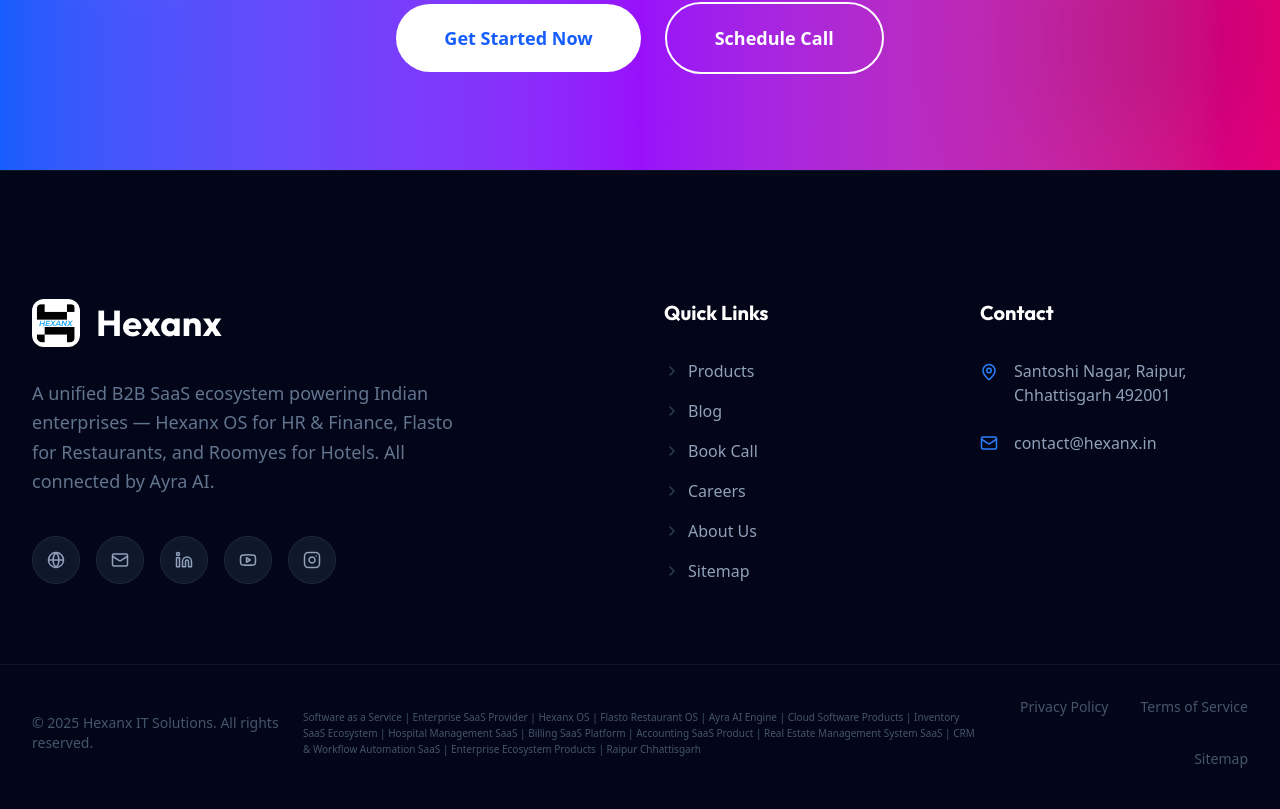
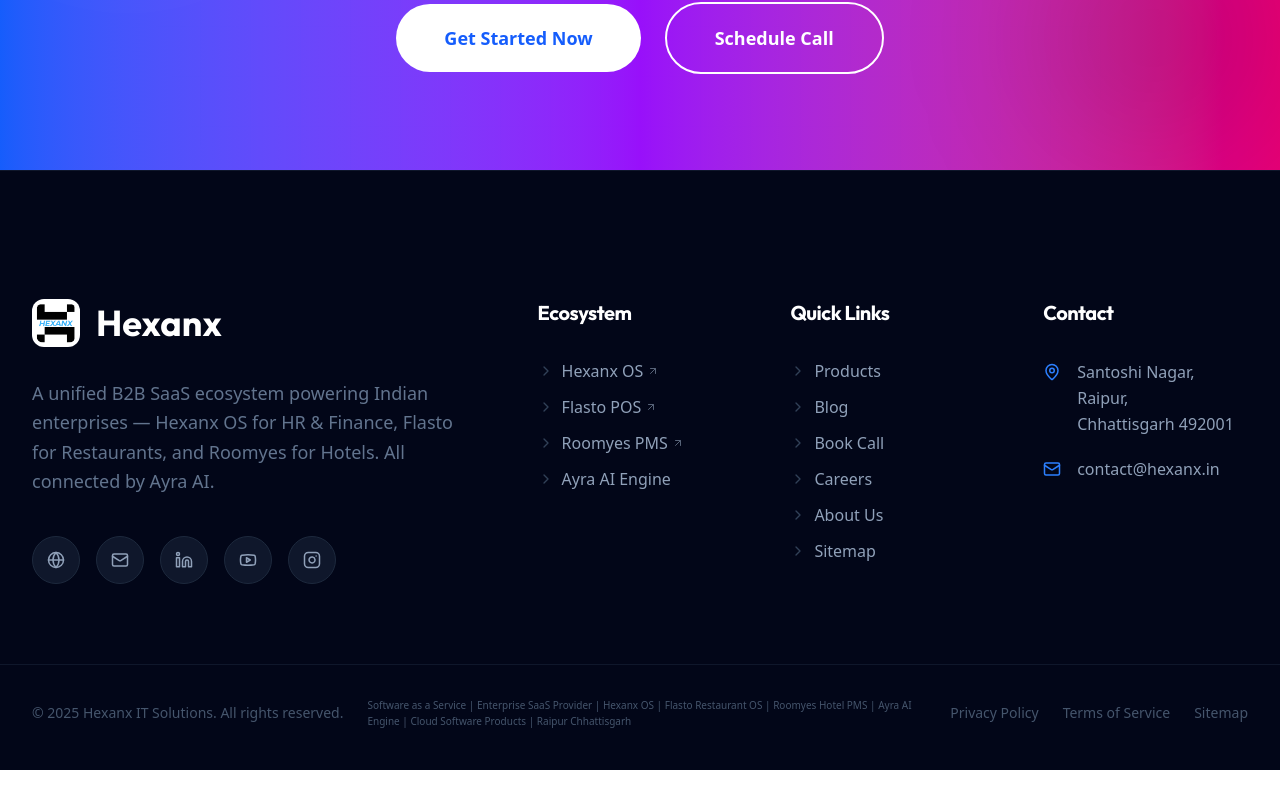
Before and after one commit to Mohit-Kumar-Sahu/Hexanx, a React (Vite) app: page / in a window 1280 px wide. Shown: the part 9146-9955 px from the top of the page. After the commit the page ends 9916 px from the top, so only its background shows below. Built offline with nearby package versions, Linux system fonts and the light colour scheme.

Commit message:
fix(footer): prevent Sitemap text wrap with vertical flex stacking, 5-col grid, and whitespace-nowrap

```diff
--- a/frontend/src/components/Footer.jsx
+++ b/frontend/src/components/Footer.jsx
@@ -1,18 +1,20 @@
 import React from 'react';
 import { Link } from 'react-router-dom';
-import { Globe, Mail, Linkedin, Youtube, Instagram, ChevronRight, MapPin } from 'lucide-react';
+import { Globe, Mail, Linkedin, Youtube, Instagram, ChevronRight, MapPin, ArrowUpRight } from 'lucide-react';
 
 export default function Footer() {
   return (
     <footer className="bg-slate-950 text-slate-400 pt-24 sm:pt-32 pb-10 relative z-10 border-t border-slate-900 overflow-x-hidden w-full">
-      <div className="container mx-auto px-4 sm:px-6 md:px-8 grid grid-cols-1 sm:grid-cols-2 md:grid-cols-4 gap-8 md:gap-12 mb-16 sm:mb-20">
-        <div className="col-span-1 sm:col-span-2">
+      <div className="container mx-auto px-4 sm:px-6 md:px-8 grid grid-cols-1 sm:grid-cols-2 md:grid-cols-4 lg:grid-cols-5 gap-8 md:gap-10 lg:gap-12 mb-16 sm:mb-20">
+
+        {/* Brand & Ecosystem Overview */}
+        <div className="col-span-1 sm:col-span-2 lg:col-span-2">
           <h2 className="text-3xl sm:text-4xl font-bold text-white mb-6 sm:mb-8 flex items-center">
             <img src="/logo.png" alt="Hexanx Logo" className="w-10 h-10 sm:w-12 sm:h-12 object-contain mr-4 bg-white rounded-xl p-1" />
             Hexanx
           </h2>
           <p className="max-w-md text-base sm:text-lg leading-relaxed mb-8 sm:mb-10 text-slate-500 font-light">
-            A unified B2B SaaS ecosystem powering Indian enterprises — Hexanx OS for HR & Finance, Flasto for Restaurants, and Roomyes for Hotels. All connected by Ayra AI.
+            A unified B2B SaaS ecosystem powering Indian enterprises — Hexanx OS for HR &amp; Finance, Flasto for Restaurants, and Roomyes for Hotels. All connected by Ayra AI.
           </p>
           <div className="flex flex-wrap gap-3 sm:gap-4">
              {[
@@ -29,9 +31,36 @@
           </div>
         </div>
 
+        {/* Ecosystem Products */}
         <div>
-          <h3 className="text-white font-bold mb-6 sm:mb-8 text-lg sm:text-xl">Quick Links</h3>
-          <ul className="space-y-3 sm:space-y-4 text-sm sm:text-base">
+          <h3 className="text-white font-bold mb-6 sm:mb-8 text-lg sm:text-xl tracking-tight">Ecosystem</h3>
+          <ul className="flex flex-col gap-y-2.5 sm:gap-y-3 text-sm sm:text-base">
+            {[
+              { name: "Hexanx OS", path: "https://os.hexanx.in", isExternal: true },
+              { name: "Flasto POS", path: "https://flasto.in", isExternal: true },
+              { name: "Roomyes PMS", path: "https://roomyes.hexanx.in", isExternal: true },
+              { name: "Ayra AI Engine", path: "/#ayra", isExternal: false },
+            ].map(item => (
+              <li key={item.name} className="flex items-center group">
+                <ChevronRight size={16} className="mr-2 text-slate-700 group-hover:text-blue-500 transition-colors shrink-0"/>
+                {item.isExternal ? (
+                  <a href={item.path} target="_blank" rel="noopener noreferrer" className="whitespace-nowrap text-slate-400 group-hover:text-blue-400 transition-colors flex items-center gap-1">
+                    {item.name} <ArrowUpRight size={12} className="opacity-60" />
+                  </a>
+                ) : (
+                  <Link to={item.path} className="whitespace-nowrap text-slate-400 group-hover:text-blue-400 transition-colors">
+                    {item.name}
+                  </Link>
+                )}
+              </li>
+            ))}
+          </ul>
+        </div>
+
+        {/* Quick Links */}
+        <div>
+          <h3 className="text-white font-bold mb-6 sm:mb-8 text-lg sm:text-xl tracking-tight">Quick Links</h3>
+          <ul className="flex flex-col gap-y-2.5 sm:gap-y-3 text-sm sm:text-base">
             {[
                { name: "Products", path: "/products"},
                { name: "Blog", path: "/blog"},
@@ -40,20 +69,23 @@
                { name: "About Us", path: "/about"},
                { name: "Sitemap", path: "/sitemap"}
             ].map(item => (
-               <li key={item.name} className="hover:text-blue-400 cursor-pointer transition-colors flex items-center group">
+               <li key={item.name} className="flex items-center group">
                   <ChevronRight size={16} className="mr-2 text-slate-700 group-hover:text-blue-500 transition-colors shrink-0"/>
-                  <Link to={item.path}>{item.name}</Link>
+                  <Link to={item.path} className="whitespace-nowrap text-slate-400 group-hover:text-blue-400 transition-colors">
+                    {item.name}
+                  </Link>
                </li>
             ))}
           </ul>
         </div>
 
+        {/* Contact Information */}
         <div>
-          <h3 className="text-white font-bold mb-6 sm:mb-8 text-lg sm:text-xl">Contact</h3>
-          <ul className="space-y-4 sm:space-y-6 text-sm sm:text-base">
+          <h3 className="text-white font-bold mb-6 sm:mb-8 text-lg sm:text-xl tracking-tight">Contact</h3>
+          <ul className="flex flex-col gap-y-4 sm:gap-y-5 text-sm sm:text-base">
             <li className="flex items-start gap-3 sm:gap-4">
                <MapPin className="shrink-0 text-blue-500 mt-1" size={18}/>
-               <span>Santoshi Nagar, Raipur,<br/>Chhattisgarh 492001</span>
+               <span className="leading-relaxed">Santoshi Nagar, Raipur,<br/>Chhattisgarh 492001</span>
             </li>
             <li className="flex items-center gap-3 sm:gap-4">
                <Mail className="shrink-0 text-blue-500" size={18}/>
@@ -63,17 +95,18 @@
         </div>
       </div>
 
-      <div className="container mx-auto px-4 sm:px-6 md:px-8 pt-8 border-t border-slate-900 flex flex-col md:flex-row justify-between items-center text-xs sm:text-sm text-slate-600 gap-4 md:gap-0 text-center md:text-left">
-        <p>&copy; {new Date().getFullYear()} Hexanx IT Solutions. All rights reserved.</p>
+      {/* Bottom Sub-Footer Bar */}
+      <div className="container mx-auto px-4 sm:px-6 md:px-8 pt-8 border-t border-slate-900 flex flex-col lg:flex-row justify-between items-center text-xs sm:text-sm text-slate-600 gap-4 lg:gap-6 text-center lg:text-left">
+        <p className="whitespace-nowrap">&copy; {new Date().getFullYear()} Hexanx IT Solutions. All rights reserved.</p>
 
-        <div className="max-w-2xl text-[10px] text-slate-600 leading-relaxed my-2 md:my-0">
-          <p>Software as a Service | Enterprise SaaS Provider | Hexanx OS | Flasto Restaurant OS | Ayra AI Engine | Cloud Software Products | Inventory SaaS Ecosystem | Hospital Management SaaS | Billing SaaS Platform | Accounting SaaS Product | Real Estate Management System SaaS | CRM & Workflow Automation SaaS | Enterprise Ecosystem Products | Raipur Chhattisgarh</p>
+        <div className="max-w-xl text-[10px] text-slate-600 leading-relaxed my-2 lg:my-0 text-center lg:text-left">
+          <p>Software as a Service | Enterprise SaaS Provider | Hexanx OS | Flasto Restaurant OS | Roomyes Hotel PMS | Ayra AI Engine | Cloud Software Products | Raipur Chhattisgarh</p>
         </div>
 
-        <div className="flex flex-wrap gap-4 sm:gap-8 mt-2 md:mt-0 justify-center md:justify-end">
-           <Link to="/privacy" className="hover:text-white cursor-pointer transition-colors">Privacy Policy</Link>
-           <Link to="/terms" className="hover:text-white cursor-pointer transition-colors">Terms of Service</Link>
-           <Link to="/sitemap" className="hover:text-white cursor-pointer transition-colors">Sitemap</Link>
+        <div className="flex items-center gap-4 sm:gap-6 justify-center lg:justify-end shrink-0 whitespace-nowrap">
+           <Link to="/privacy" className="hover:text-white cursor-pointer transition-colors whitespace-nowrap">Privacy Policy</Link>
+           <Link to="/terms" className="hover:text-white cursor-pointer transition-colors whitespace-nowrap">Terms of Service</Link>
+           <Link to="/sitemap" className="hover:text-white cursor-pointer transition-colors whitespace-nowrap">Sitemap</Link>
         </div>
       </div>
     </footer>
--- a/src/components/Footer.jsx
+++ b/src/components/Footer.jsx
@@ -1,18 +1,20 @@
 import React from 'react';
 import { Link } from 'react-router-dom';
-import { Globe, Mail, Linkedin, Youtube, Instagram, ChevronRight, MapPin } from 'lucide-react';
+import { Globe, Mail, Linkedin, Youtube, Instagram, ChevronRight, MapPin, ArrowUpRight } from 'lucide-react';
 
 export default function Footer() {
   return (
     <footer className="bg-slate-950 text-slate-400 pt-24 sm:pt-32 pb-10 relative z-10 border-t border-slate-900 overflow-x-hidden w-full">
-      <div className="container mx-auto px-4 sm:px-6 md:px-8 grid grid-cols-1 sm:grid-cols-2 md:grid-cols-4 gap-8 md:gap-12 mb-16 sm:mb-20">
-        <div className="col-span-1 sm:col-span-2">
+      <div className="container mx-auto px-4 sm:px-6 md:px-8 grid grid-cols-1 sm:grid-cols-2 md:grid-cols-4 lg:grid-cols-5 gap-8 md:gap-10 lg:gap-12 mb-16 sm:mb-20">
+
+        {/* Brand & Ecosystem Overview */}
+        <div className="col-span-1 sm:col-span-2 lg:col-span-2">
           <h2 className="text-3xl sm:text-4xl font-bold text-white mb-6 sm:mb-8 flex items-center">
             <img src="/logo.png" alt="Hexanx Logo" className="w-10 h-10 sm:w-12 sm:h-12 object-contain mr-4 bg-white rounded-xl p-1" />
             Hexanx
           </h2>
           <p className="max-w-md text-base sm:text-lg leading-relaxed mb-8 sm:mb-10 text-slate-500 font-light">
-            A unified B2B SaaS ecosystem powering Indian enterprises — Hexanx OS for HR & Finance, Flasto for Restaurants, and Roomyes for Hotels. All connected by Ayra AI.
+            A unified B2B SaaS ecosystem powering Indian enterprises — Hexanx OS for HR &amp; Finance, Flasto for Restaurants, and Roomyes for Hotels. All connected by Ayra AI.
           </p>
           <div className="flex flex-wrap gap-3 sm:gap-4">
              {[
@@ -29,9 +31,36 @@
           </div>
         </div>
 
+        {/* Ecosystem Products */}
         <div>
-          <h3 className="text-white font-bold mb-6 sm:mb-8 text-lg sm:text-xl">Quick Links</h3>
-          <ul className="space-y-3 sm:space-y-4 text-sm sm:text-base">
+          <h3 className="text-white font-bold mb-6 sm:mb-8 text-lg sm:text-xl tracking-tight">Ecosystem</h3>
+          <ul className="flex flex-col gap-y-2.5 sm:gap-y-3 text-sm sm:text-base">
+            {[
+              { name: "Hexanx OS", path: "https://os.hexanx.in", isExternal: true },
+              { name: "Flasto POS", path: "https://flasto.in", isExternal: true },
+              { name: "Roomyes PMS", path: "https://roomyes.hexanx.in", isExternal: true },
+              { name: "Ayra AI Engine", path: "/#ayra", isExternal: false },
+            ].map(item => (
+              <li key={item.name} className="flex items-center group">
+                <ChevronRight size={16} className="mr-2 text-slate-700 group-hover:text-blue-500 transition-colors shrink-0"/>
+                {item.isExternal ? (
+                  <a href={item.path} target="_blank" rel="noopener noreferrer" className="whitespace-nowrap text-slate-400 group-hover:text-blue-400 transition-colors flex items-center gap-1">
+                    {item.name} <ArrowUpRight size={12} className="opacity-60" />
+                  </a>
+                ) : (
+                  <Link to={item.path} className="whitespace-nowrap text-slate-400 group-hover:text-blue-400 transition-colors">
+                    {item.name}
+                  </Link>
+                )}
+              </li>
+            ))}
+          </ul>
+        </div>
+
+        {/* Quick Links */}
+        <div>
+          <h3 className="text-white font-bold mb-6 sm:mb-8 text-lg sm:text-xl tracking-tight">Quick Links</h3>
+          <ul className="flex flex-col gap-y-2.5 sm:gap-y-3 text-sm sm:text-base">
             {[
                { name: "Products", path: "/products"},
                { name: "Blog", path: "/blog"},
@@ -40,20 +69,23 @@
                { name: "About Us", path: "/about"},
                { name: "Sitemap", path: "/sitemap"}
             ].map(item => (
-               <li key={item.name} className="hover:text-blue-400 cursor-pointer transition-colors flex items-center group">
+               <li key={item.name} className="flex items-center group">
                   <ChevronRight size={16} className="mr-2 text-slate-700 group-hover:text-blue-500 transition-colors shrink-0"/>
-                  <Link to={item.path}>{item.name}</Link>
+                  <Link to={item.path} className="whitespace-nowrap text-slate-400 group-hover:text-blue-400 transition-colors">
+                    {item.name}
+                  </Link>
                </li>
             ))}
           </ul>
         </div>
 
+        {/* Contact Information */}
         <div>
-          <h3 className="text-white font-bold mb-6 sm:mb-8 text-lg sm:text-xl">Contact</h3>
-          <ul className="space-y-4 sm:space-y-6 text-sm sm:text-base">
+          <h3 className="text-white font-bold mb-6 sm:mb-8 text-lg sm:text-xl tracking-tight">Contact</h3>
+          <ul className="flex flex-col gap-y-4 sm:gap-y-5 text-sm sm:text-base">
             <li className="flex items-start gap-3 sm:gap-4">
                <MapPin className="shrink-0 text-blue-500 mt-1" size={18}/>
-               <span>Santoshi Nagar, Raipur,<br/>Chhattisgarh 492001</span>
+               <span className="leading-relaxed">Santoshi Nagar, Raipur,<br/>Chhattisgarh 492001</span>
             </li>
             <li className="flex items-center gap-3 sm:gap-4">
                <Mail className="shrink-0 text-blue-500" size={18}/>
@@ -63,17 +95,18 @@
         </div>
       </div>
 
-      <div className="container mx-auto px-4 sm:px-6 md:px-8 pt-8 border-t border-slate-900 flex flex-col md:flex-row justify-between items-center text-xs sm:text-sm text-slate-600 gap-4 md:gap-0 text-center md:text-left">
-        <p>&copy; {new Date().getFullYear()} Hexanx IT Solutions. All rights reserved.</p>
+      {/* Bottom Sub-Footer Bar */}
+      <div className="container mx-auto px-4 sm:px-6 md:px-8 pt-8 border-t border-slate-900 flex flex-col lg:flex-row justify-between items-center text-xs sm:text-sm text-slate-600 gap-4 lg:gap-6 text-center lg:text-left">
+        <p className="whitespace-nowrap">&copy; {new Date().getFullYear()} Hexanx IT Solutions. All rights reserved.</p>
 
-        <div className="max-w-2xl text-[10px] text-slate-600 leading-relaxed my-2 md:my-0">
-          <p>Software as a Service | Enterprise SaaS Provider | Hexanx OS | Flasto Restaurant OS | Ayra AI Engine | Cloud Software Products | Inventory SaaS Ecosystem | Hospital Management SaaS | Billing SaaS Platform | Accounting SaaS Product | Real Estate Management System SaaS | CRM & Workflow Automation SaaS | Enterprise Ecosystem Products | Raipur Chhattisgarh</p>
+        <div className="max-w-xl text-[10px] text-slate-600 leading-relaxed my-2 lg:my-0 text-center lg:text-left">
+          <p>Software as a Service | Enterprise SaaS Provider | Hexanx OS | Flasto Restaurant OS | Roomyes Hotel PMS | Ayra AI Engine | Cloud Software Products | Raipur Chhattisgarh</p>
         </div>
 
-        <div className="flex flex-wrap gap-4 sm:gap-8 mt-2 md:mt-0 justify-center md:justify-end">
-           <Link to="/privacy" className="hover:text-white cursor-pointer transition-colors">Privacy Policy</Link>
-           <Link to="/terms" className="hover:text-white cursor-pointer transition-colors">Terms of Service</Link>
-           <Link to="/sitemap" className="hover:text-white cursor-pointer transition-colors">Sitemap</Link>
+        <div className="flex items-center gap-4 sm:gap-6 justify-center lg:justify-end shrink-0 whitespace-nowrap">
+           <Link to="/privacy" className="hover:text-white cursor-pointer transition-colors whitespace-nowrap">Privacy Policy</Link>
+           <Link to="/terms" className="hover:text-white cursor-pointer transition-colors whitespace-nowrap">Terms of Service</Link>
+           <Link to="/sitemap" className="hover:text-white cursor-pointer transition-colors whitespace-nowrap">Sitemap</Link>
         </div>
       </div>
     </footer>
```
